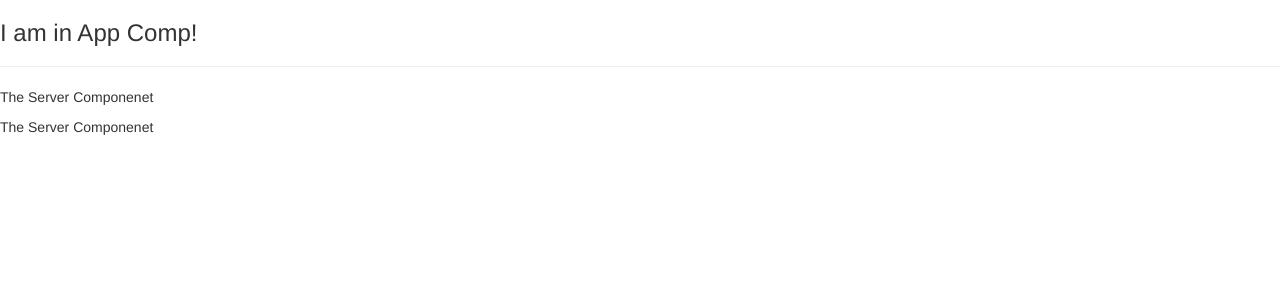
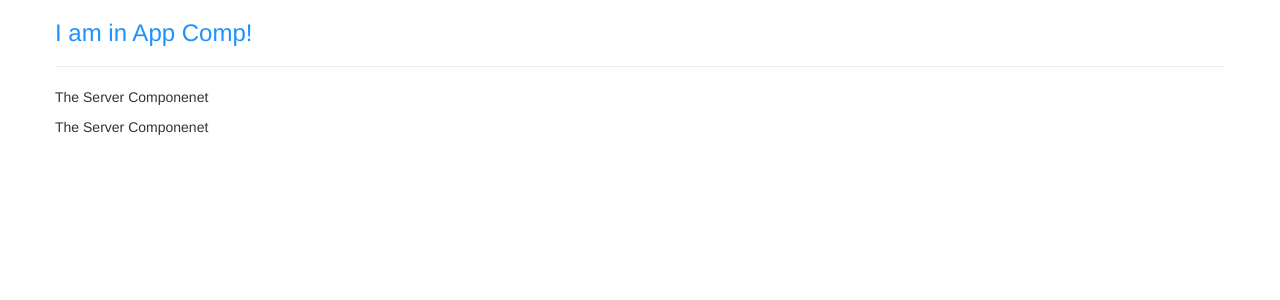
Before and after one commit to 99Nistha/angular-app, an Angular app: page / in a window 1280 px wide. Shown: the top 300 px of the page. Built offline with nearby package versions, Linux system fonts and the light colour scheme.

Commit message:
component styles

```diff
--- a/src/app/app.component.css
+++ b/src/app/app.component.css
@@ -0,0 +1,3 @@
+h3{
+    color: darkblue;
+}
--- a/src/app/app.component.html
+++ b/src/app/app.component.html
@@ -1,3 +1,9 @@
-<h3>I am in App Comp!</h3>
-<hr>
-<app-servers></app-servers>
+<div class="container">
+    <div class="row">
+        <div class="col-x2-12">
+            <h3>I am in App Comp!</h3>
+            <hr>
+            <app-servers></app-servers>
+        </div>
+    </div>
+</div>
--- a/src/app/app.component.ts
+++ b/src/app/app.component.ts
@@ -3,7 +3,12 @@ import { Component } from '@angular/core';
 @Component({
   selector: 'app-root',
   templateUrl: './app.component.html',
-  styleUrls: ['./app.component.css']
+  // styleUrls: ['./app.component.css']
+  styles:[`
+    h3{
+      color: dodgerBlue;
+    }
+  `]
 })
 export class AppComponent {
 }
```
